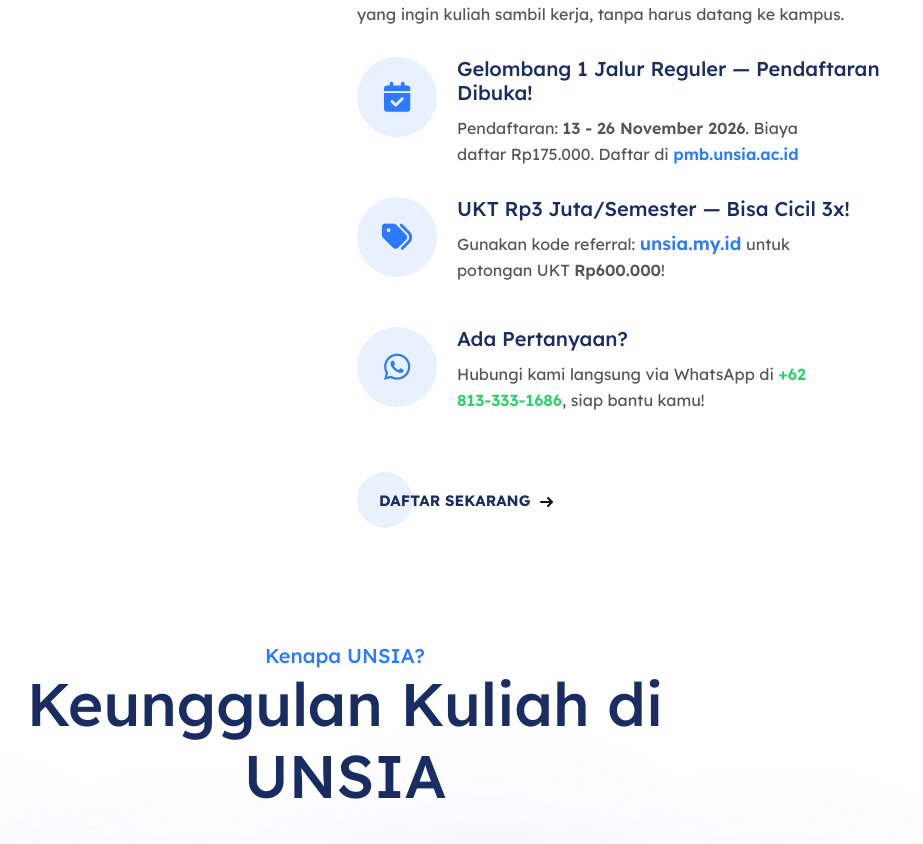
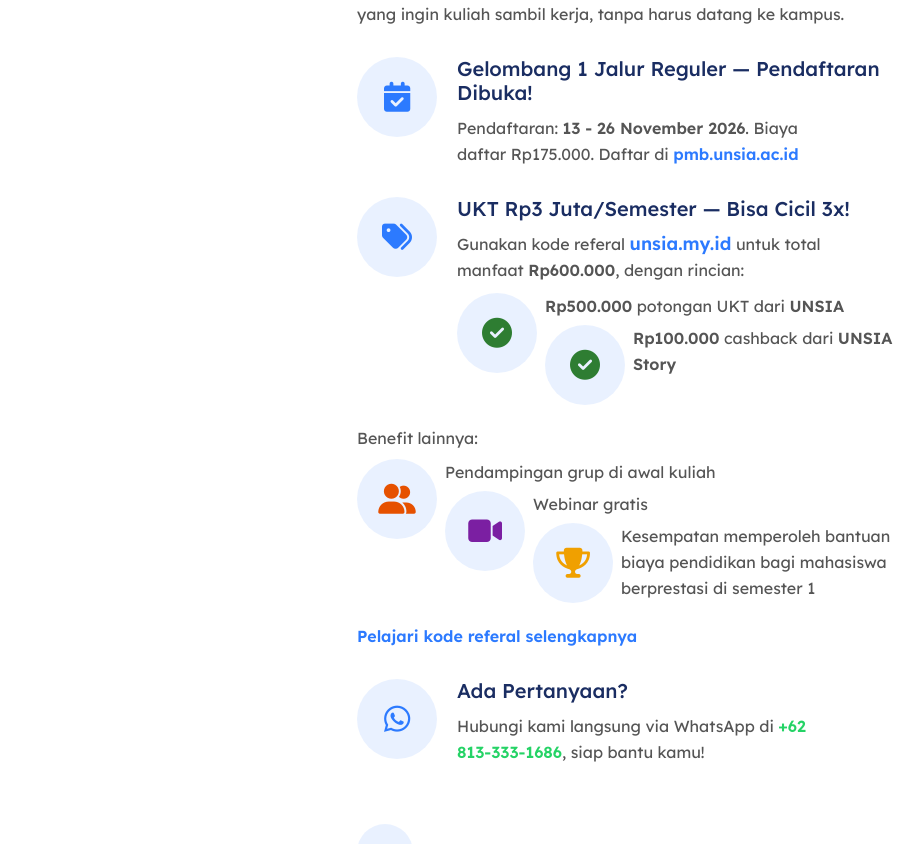
Before and after one commit to IqbalCaraka/unsia-story-v2, a Laravel app: page / in a window 1280 px wide. Shown: the part 2235-3079 px from the top of the page, without its empty margins (295-1218 px from the left). Run offline with Laravel 12, Linux system fonts and the light colour scheme; some libraries are stand-ins or nearby versions.

Commit message:
Uraikan asal manfaat kode referal di blok UKT beranda
Blok "UKT Rp3 Juta/Semester" sebelumnya hanya menyebut angka total
Rp600.000. Kini diuraikan: Rp500.000 potongan UKT dari UNSIA dan
Rp100.000 cashback dari UNSIA Story.

Pemisahan itu penting karena angka total saja membuat cashback terbaca
seolah berasal dari UNSIA, padahal yang membayarnya UNSIA Story.

Tiga benefit non-tunai ikut disebutkan: pendampingan grup di awal
kuliah, webinar gratis, dan kesempatan memperoleh bantuan biaya
pendidikan bagi mahasiswa berprestasi di semester 1. Ditutup tautan ke
halaman kode referal untuk keterangan lengkapnya.

Kartu pendampingan di halaman kode referal ikut diselaraskan agar
menyebut "awal masa kuliah", sebelumnya tidak menyebut kapan
pendampingan itu berlangsung.

Co-Authored-By: Claude Opus 5 <noreply@anthropic.com>

```diff
--- a/resources/views/pages/index.blade.php
+++ b/resources/views/pages/index.blade.php
@@ -170,7 +170,39 @@
                 <div class="abmv">
                     <i class="fa-solid fa-tags"></i>
                     <h4>UKT Rp3 Juta/Semester — Bisa Cicil 3x!</h4>
-                    <p>Gunakan kode referral: <strong style="color: #2c7aff; font-size: 18px;">unsia.my.id</strong> untuk potongan UKT <strong>Rp600.000</strong>!</p>
+                    <p style="margin-bottom: 10px;">Gunakan kode referal <strong style="color: #2c7aff; font-size: 18px;">unsia.my.id</strong> untuk total manfaat <strong>Rp600.000</strong>, dengan rincian:</p>
+
+                    <ul style="list-style: none; padding: 0; margin: 0 0 12px;">
+                        <li style="margin-bottom: 6px;">
+                            <i class="fa-solid fa-circle-check" style="color: #2e7d32; margin-right: 8px;"></i>
+                            <strong>Rp500.000</strong> potongan UKT dari <strong>UNSIA</strong>
+                        </li>
+                        <li style="margin-bottom: 6px;">
+                            <i class="fa-solid fa-circle-check" style="color: #2e7d32; margin-right: 8px;"></i>
+                            <strong>Rp100.000</strong> cashback dari <strong>UNSIA Story</strong>
+                        </li>
+                    </ul>
+
+                    <p style="margin-bottom: 8px;">Benefit lainnya:</p>
+
+                    <ul style="list-style: none; padding: 0; margin: 0 0 10px;">
+                        <li style="margin-bottom: 6px;">
+                            <i class="fa-solid fa-user-group" style="color: #e65100; margin-right: 8px;"></i>
+                            Pendampingan grup di awal kuliah
+                        </li>
+                        <li style="margin-bottom: 6px;">
+                            <i class="fa-solid fa-video" style="color: #7b1fa2; margin-right: 8px;"></i>
+                            Webinar gratis
+                        </li>
+                        <li style="margin-bottom: 6px;">
+                            <i class="fa-solid fa-trophy" style="color: #f0a000; margin-right: 8px;"></i>
+                            Kesempatan memperoleh bantuan biaya pendidikan bagi mahasiswa berprestasi di semester 1
+                        </li>
+                    </ul>
+
+                    <p style="margin: 0;">
+                        <a href="{{ route('referral') }}" style="color: #2c7aff; font-weight: 600;">Pelajari kode referal selengkapnya</a>
+                    </p>
                 </div>
                 <div class="abmv">
                     <i class="fa-brands fa-whatsapp"></i>
--- a/resources/views/pages/referral.blade.php
+++ b/resources/views/pages/referral.blade.php
@@ -63,7 +63,7 @@
                         'icon' => 'fa-user-group',
                         'color' => '#e65100',
                         'judul' => 'Pendampingan Grup',
-                        'teks' => 'Kamu dimasukkan ke grup pendampingan bersama mahasiswa lain yang mendaftar lewat kami. Bingung soal LMS, jadwal, atau cara bayar cicilan? Tinggal tanya di grup.',
+                        'teks' => 'Di <strong>awal masa kuliah</strong>, kamu dimasukkan ke grup pendampingan bersama mahasiswa lain yang mendaftar lewat kami. Bingung soal LMS, jadwal, atau cara bayar cicilan? Tinggal tanya di grup.',
                     ],
                     [
                         'icon' => 'fa-video',
```
Also changed, not shown: tests/Feature/PendaftaranTest.php (+23 -0 lines).
